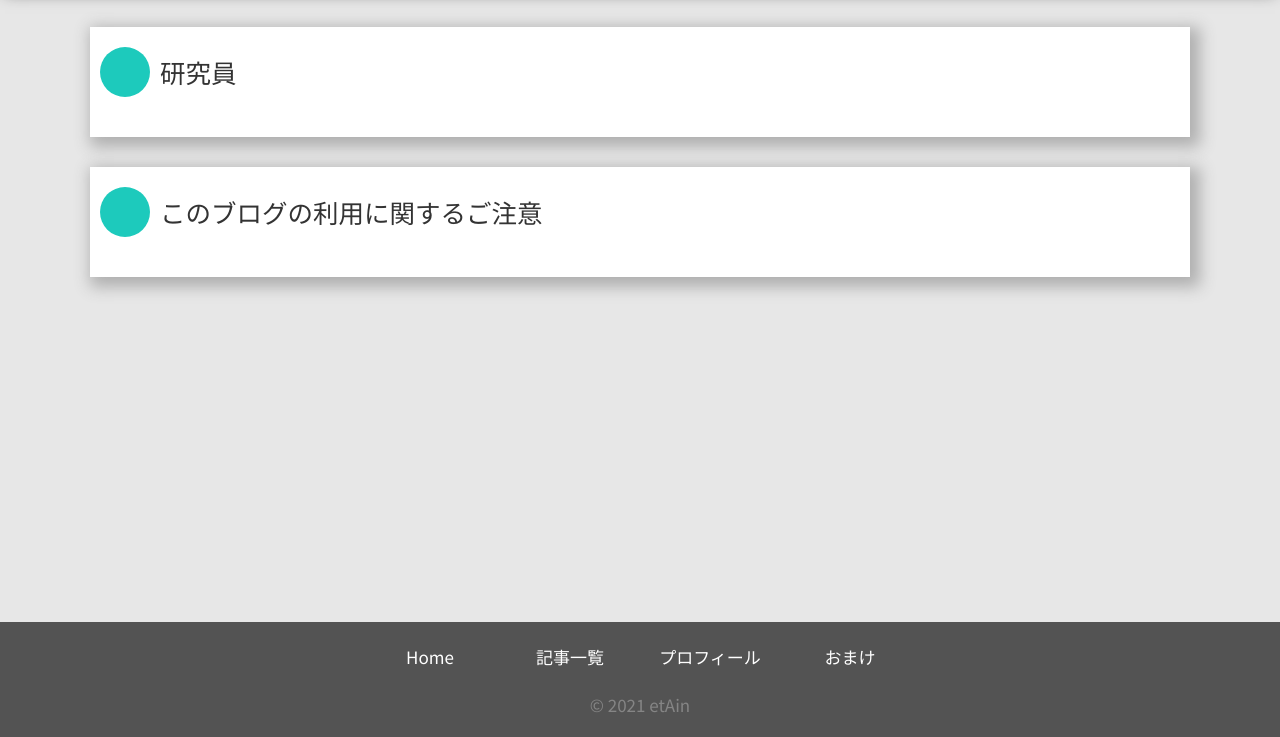
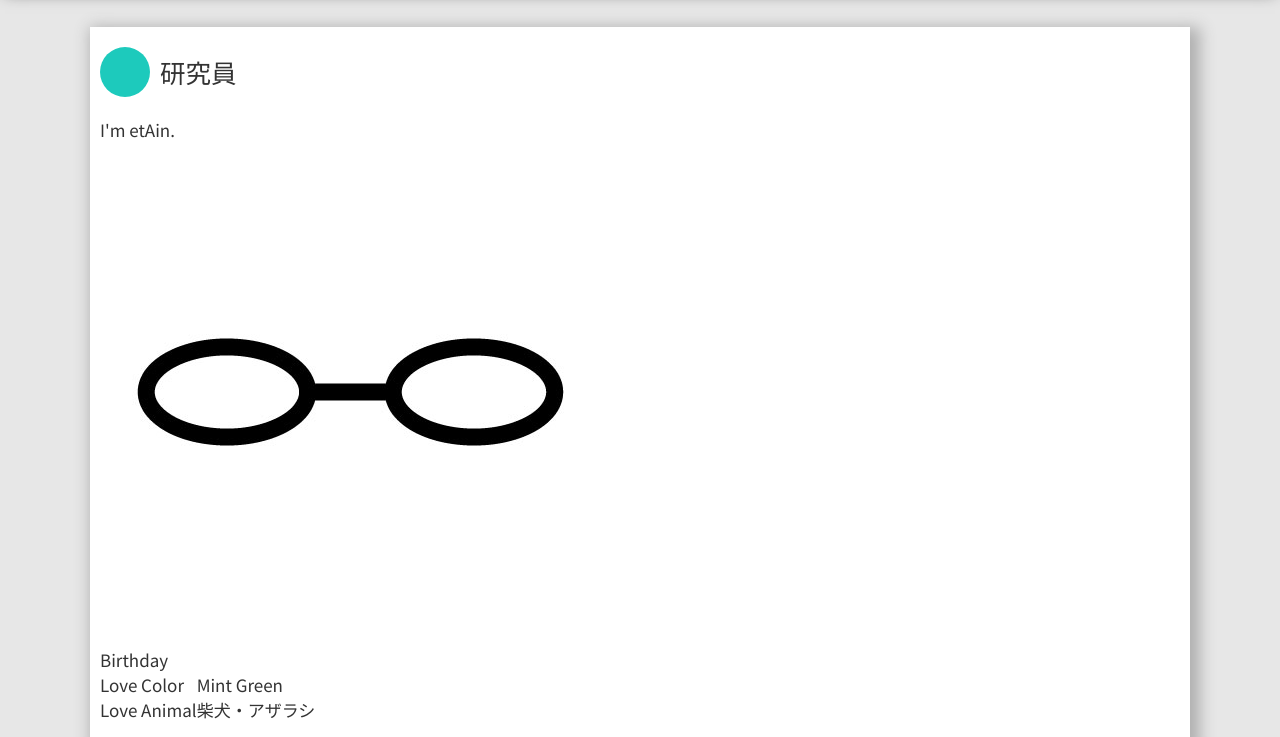
Before and after one commit to etAin-draw/mysite, a plain HTML site: page profile.html in a window 1280 px wide. Shown: the part 63-800 px from the top of the page. Drawn offline with Linux system fonts and the light colour scheme.

Commit message:
Add files via upload

```diff
--- a/profile.html
+++ b/profile.html
@@ -39,6 +39,21 @@
 
 			<article id="member">
 				<h2>研究員</h2>
+				<div id="etain">
+					<h3>I'm&nbsp;<span>etAin.</span></h3>
+					<img src="file/common/etain_samune_1.jpg" alt="etAin grass">
+					<table>
+						<tr>
+							<th>Birthday</th><td></td>
+						</tr>
+						<tr>
+							<th>Love&nbsp;Color</th><td>Mint&nbsp;Green</td>
+						</tr>
+						<tr>
+							<th>Love&nbsp;Animal</th><td>柴犬・アザラシ</td>
+						</tr>
+					</table>
+				</div>
 			</article><!--#article#member-->
 
 			<article id="warning">
```
